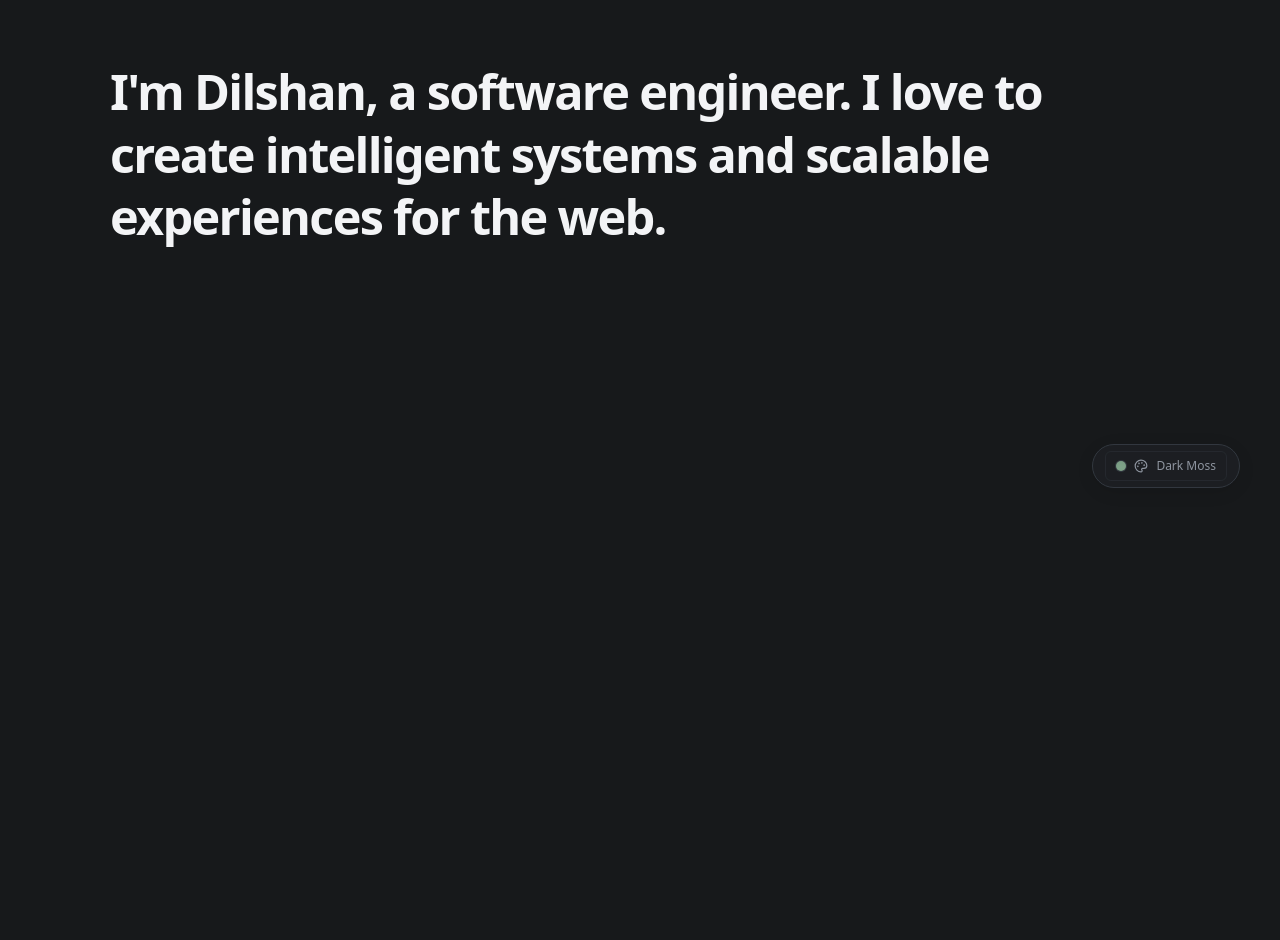
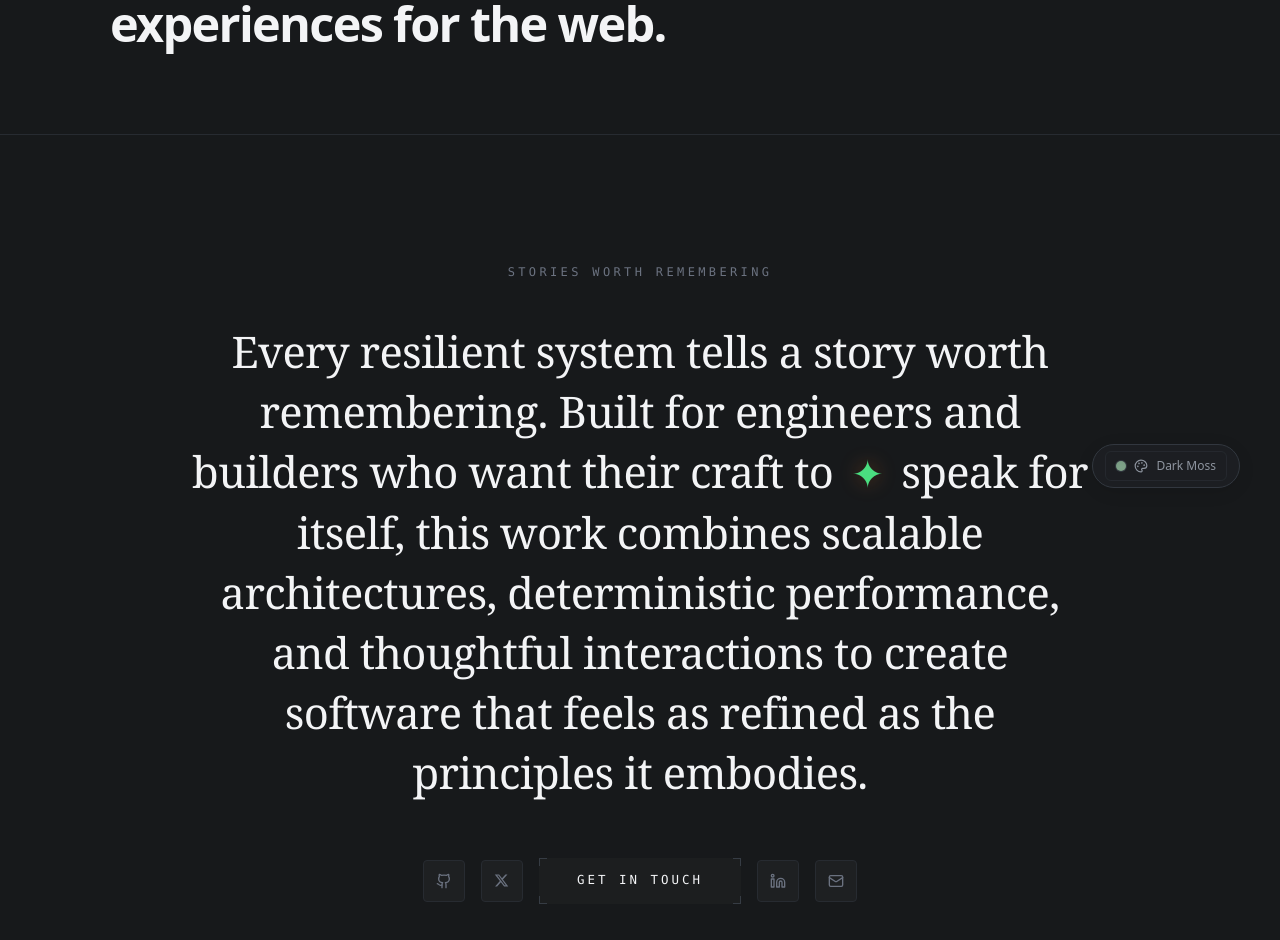
Before and after one commit to dilshandevxx/dilshan-personal-portfolio, a Next.js app: page / in a window 1280 px wide. Shown: the part 280-1220 px from the top of the page. Before the commit the page ends 800 px from the top, so only its background shows below. Built offline with nearby package versions, Linux system fonts and the light colour scheme; a web font is replaced by a local one.

Commit message:
feat(cover): add editorial showcase section below hero with corner-bracket CTA and social buttons

```diff
--- a/src/app/globals.css
+++ b/src/app/globals.css
@@ -2092,3 +2092,184 @@ button.navbar-button:hover .circle {
     transform: translateX(0);
   }
 }
+
+/* ==========================================================================
+   COVER PAGE EDITORIAL SHOWCASE SECTION (Stories Worth Remembering)
+   ========================================================================== */
+
+.cover-showcase-section {
+  width: 100%;
+  padding: 8rem 2rem 10rem;
+  box-sizing: border-box;
+  display: flex;
+  justify-content: center;
+  align-items: center;
+  position: relative;
+  border-top: 1px solid var(--border-subtle, rgba(255, 255, 255, 0.07));
+}
+
+.cover-showcase-container {
+  max-width: 980px;
+  width: 100%;
+  margin: 0 auto;
+  text-align: center;
+  display: flex;
+  flex-direction: column;
+  align-items: center;
+}
+
+.cover-showcase-eyebrow {
+  font-family: var(--font-mono, 'JetBrains Mono', monospace);
+  font-size: 0.75rem;
+  font-weight: 400;
+  letter-spacing: 0.28em;
+  text-transform: uppercase;
+  color: var(--text-muted, #858992);
+  margin-bottom: 2.5rem;
+  display: inline-block;
+}
+
+.cover-showcase-text {
+  font-family: var(--font-serif), "Newsreader", Georgia, serif;
+  font-size: clamp(1.85rem, 3.4vw, 2.75rem);
+  font-weight: 400;
+  line-height: 1.38;
+  letter-spacing: -0.015em;
+  color: var(--text-primary, #f0ede6);
+  margin: 0 0 3.5rem;
+  text-wrap: balance;
+  max-width: 920px;
+}
+
+.cover-showcase-sparkle {
+  display: inline-block;
+  margin: 0 0.45rem;
+  color: var(--color-primary, #fcb900);
+  font-size: 0.9em;
+  vertical-align: baseline;
+  filter: drop-shadow(0 0 10px rgba(var(--color-primary-rgb, 252, 185, 0), 0.45));
+}
+
+.cover-showcase-actions {
+  display: flex;
+  align-items: center;
+  justify-content: center;
+  gap: 1rem;
+  flex-wrap: wrap;
+}
+
+.cover-square-btn {
+  width: 42px;
+  height: 42px;
+  display: inline-flex;
+  align-items: center;
+  justify-content: center;
+  background: rgba(255, 255, 255, 0.03);
+  border: 1px solid var(--border-subtle, rgba(255, 255, 255, 0.12));
+  border-radius: 4px;
+  color: var(--text-muted, #9ba0a6);
+  text-decoration: none;
+  transition: all 0.22s ease;
+}
+
+.cover-square-btn:hover {
+  background: rgba(255, 255, 255, 0.08);
+  border-color: var(--color-primary, #fcb900);
+  color: var(--text-primary, #ffffff);
+  transform: translateY(-2px);
+  box-shadow: 0 6px 16px rgba(0, 0, 0, 0.35);
+}
+
+.cover-bracket-btn {
+  position: relative;
+  display: inline-flex;
+  align-items: center;
+  justify-content: center;
+  padding: 0.85rem 2.4rem;
+  background: rgba(255, 255, 255, 0.02);
+  border: none;
+  color: var(--text-primary, #f0ede6);
+  font-family: var(--font-mono, 'JetBrains Mono', monospace);
+  font-size: 0.78rem;
+  font-weight: 500;
+  letter-spacing: 0.24em;
+  text-transform: uppercase;
+  text-decoration: none;
+  transition: all 0.25s ease;
+  cursor: pointer;
+}
+
+.cover-bracket-btn:hover {
+  color: var(--color-primary, #fcb900);
+  background: rgba(255, 255, 255, 0.05);
+}
+
+/* Corner bracket accents */
+.cover-bracket-corner {
+  position: absolute;
+  width: 8px;
+  height: 8px;
+  border-color: var(--border-strong, rgba(255, 255, 255, 0.45));
+  border-style: solid;
+  pointer-events: none;
+  transition: border-color 0.25s ease, width 0.2s ease, height 0.2s ease;
+}
+
+.cover-bracket-btn:hover .cover-bracket-corner {
+  border-color: var(--color-primary, #fcb900);
+  width: 10px;
+  height: 10px;
+}
+
+.cover-bracket-tl {
+  top: 0;
+  left: 0;
+  border-width: 1.5px 0 0 1.5px;
+}
+
+.cover-bracket-tr {
+  top: 0;
+  right: 0;
+  border-width: 1.5px 1.5px 0 0;
+}
+
+.cover-bracket-bl {
+  bottom: 0;
+  left: 0;
+  border-width: 0 0 1.5px 1.5px;
+}
+
+.cover-bracket-br {
+  bottom: 0;
+  right: 0;
+  border-width: 0 1.5px 1.5px 0;
+}
+
+/* Light theme overrides */
+[data-theme="paper"] .cover-showcase-section,
+[data-theme="sage"] .cover-showcase-section,
+[data-theme="sandstone"] .cover-showcase-section {
+  border-top-color: var(--border-subtle, rgba(0, 0, 0, 0.08));
+}
+
+[data-theme="paper"] .cover-square-btn,
+[data-theme="sage"] .cover-square-btn,
+[data-theme="sandstone"] .cover-square-btn {
+  background: rgba(0, 0, 0, 0.02);
+  border-color: var(--border-subtle, rgba(0, 0, 0, 0.15));
+  color: var(--text-secondary, #555555);
+}
+
+[data-theme="paper"] .cover-square-btn:hover,
+[data-theme="sage"] .cover-square-btn:hover,
+[data-theme="sandstone"] .cover-square-btn:hover {
+  background: rgba(0, 0, 0, 0.06);
+  border-color: var(--color-primary);
+  color: var(--text-primary, #000000);
+}
+
+[data-theme="paper"] .cover-bracket-corner,
+[data-theme="sage"] .cover-bracket-corner,
+[data-theme="sandstone"] .cover-bracket-corner {
+  border-color: var(--border-strong, rgba(0, 0, 0, 0.35));
+}
--- a/src/app/page.tsx
+++ b/src/app/page.tsx
@@ -66,7 +66,98 @@ export default function MinimalCoverPage() {
         </div>
       </main>
 
-      {/* 3. Discreet Floating Theme Dock */}
+      {/* 3. Editorial Showcase Section (Stories Worth Remembering) */}
+      <section className="cover-showcase-section" aria-label="Craft & Philosophy">
+        <div className="cover-showcase-container">
+          {/* Eyebrow Label */}
+          <span className="cover-showcase-eyebrow">
+            STORIES WORTH REMEMBERING
+          </span>
+
+          {/* Large Editorial Serif Statement */}
+          <p className="cover-showcase-text">
+            Every resilient system tells a story worth remembering. Built for engineers and builders who want their craft to{" "}
+            <span className="cover-showcase-sparkle" aria-hidden="true">✦</span>{" "}
+            speak for itself, this work combines scalable architectures, deterministic performance, and thoughtful interactions to create software that feels as refined as the principles it embodies.
+          </p>
+
+          {/* Centered Action Bar with Corner-Bracket Button and Social Badges */}
+          <div className="cover-showcase-actions">
+            {/* GitHub */}
+            <a
+              href="https://github.com/dilshandevxx"
+              target="_blank"
+              rel="noopener noreferrer"
+              className="cover-square-btn"
+              title="GitHub"
+              aria-label="GitHub"
+            >
+              <svg width="16" height="16" viewBox="0 0 24 24" fill="none" stroke="currentColor" strokeWidth="2" strokeLinecap="round" strokeLinejoin="round">
+                <path d="M15 22v-4a4.8 4.8 0 0 0-1-3.5c3 0 6-2 6-5.5.08-1.25-.27-2.48-1-3.5.28-1.15.28-2.35 0-3.5 0 0-1 0-3 1.5-2.64-.5-5.36-.5-8 0C6 2 5 2 5 2c-.3 1.15-.3 2.35 0 3.5A5.403 5.403 0 0 0 4 9c0 3.5 3 5.5 6 5.5-.39.49-.68 1.05-.85 1.65-.17.6-.22 1.23-.15 1.85v4"/>
+                <path d="M9 18c-4.51 2-5-2-7-2"/>
+              </svg>
+            </a>
+
+            {/* X (Twitter) */}
+            <a
+              href="https://x.com/dilshanverse"
+              target="_blank"
+              rel="noopener noreferrer"
+              className="cover-square-btn"
+              title="X (Twitter)"
+              aria-label="X (Twitter)"
+            >
+              <svg width="15" height="15" viewBox="0 0 24 24" fill="currentColor">
+                <path d="M18.244 2.25h3.308l-7.227 8.26 8.502 11.24H16.17l-5.214-6.817L4.99 21.75H1.68l7.73-8.835L1.254 2.25H8.08l4.713 6.231zm-1.161 17.52h1.833L7.084 4.126H5.117z"/>
+              </svg>
+            </a>
+
+            {/* Corner Bracket 'GET IN TOUCH' Button */}
+            <a
+              href="mailto:dilshan.devxx@gmail.com"
+              className="cover-bracket-btn"
+              title="Get In Touch"
+            >
+              <span className="cover-bracket-corner cover-bracket-tl" aria-hidden="true" />
+              <span className="cover-bracket-corner cover-bracket-tr" aria-hidden="true" />
+              <span>GET IN TOUCH</span>
+              <span className="cover-bracket-corner cover-bracket-bl" aria-hidden="true" />
+              <span className="cover-bracket-corner cover-bracket-br" aria-hidden="true" />
+            </a>
+
+            {/* LinkedIn */}
+            <a
+              href="https://linkedin.com/in/heydilshan"
+              target="_blank"
+              rel="noopener noreferrer"
+              className="cover-square-btn"
+              title="LinkedIn"
+              aria-label="LinkedIn"
+            >
+              <svg width="16" height="16" viewBox="0 0 24 24" fill="none" stroke="currentColor" strokeWidth="2" strokeLinecap="round" strokeLinejoin="round">
+                <path d="M16 8a6 6 0 0 1 6 6v7h-4v-7a2 2 0 0 0-2-2 2 2 0 0 0-2 2v7h-4v-7a6 6 0 0 1 6-6z"/>
+                <rect width="4" height="12" x="2" y="9"/>
+                <circle cx="4" cy="4" r="2"/>
+              </svg>
+            </a>
+
+            {/* Email */}
+            <a
+              href="mailto:dilshan.devxx@gmail.com"
+              className="cover-square-btn"
+              title="Direct Email"
+              aria-label="Direct Email"
+            >
+              <svg width="16" height="16" viewBox="0 0 24 24" fill="none" stroke="currentColor" strokeWidth="2" strokeLinecap="round" strokeLinejoin="round">
+                <rect width="20" height="16" x="2" y="4" rx="2"/>
+                <path d="m22 7-8.97 5.7a1.94 1.94 0 0 1-2.06 0L2 7"/>
+              </svg>
+            </a>
+          </div>
+        </div>
+      </section>
+
+      {/* 4. Discreet Floating Theme Dock */}
       <aside className="rick-floating-dock" aria-label="Theme controls">
         <div className="rick-dock-capsule">
           <ThemePicker compact align="right" />
```
